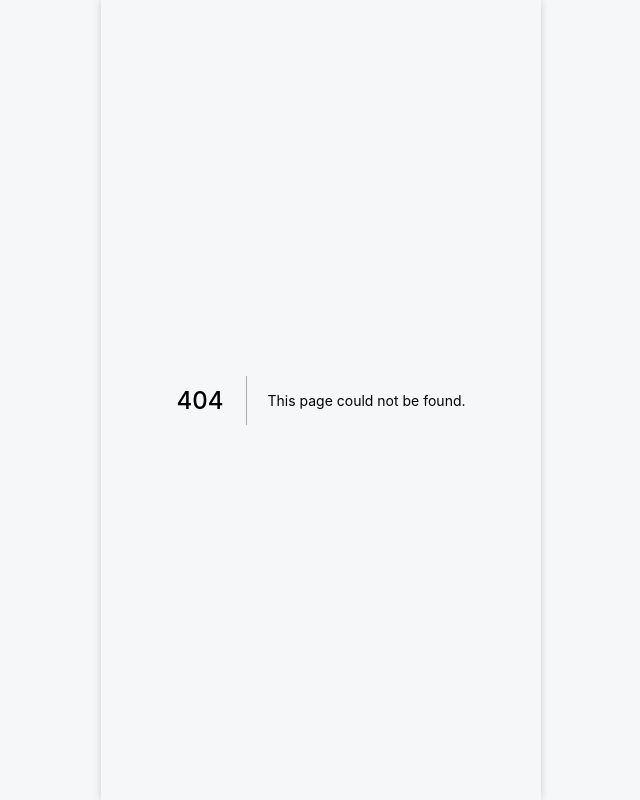
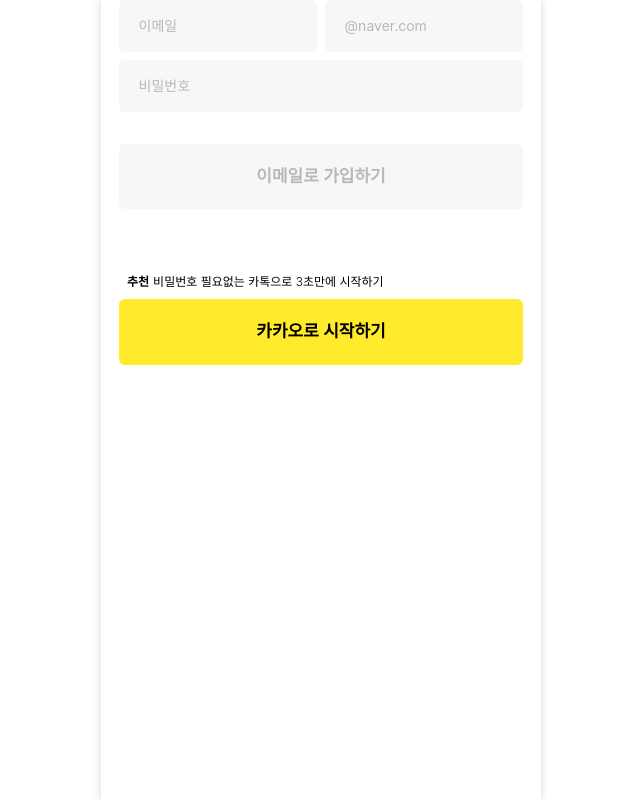
Before and after one commit to codyondev/codyon, a Next.js app: page /signup in a window 1280 px wide. Before the commit this address had no page. Shown: the whole page, without its empty margins (319-959 px from the left). Built offline with nearby package versions, Linux system fonts and the light colour scheme; a web font is replaced by a local one.

Commit message:
feat: 회원가입 폼 레이아웃 작업

```diff
--- /dev/null
+++ b/components/common/input.tsx
@@ -0,0 +1,29 @@
+import { classname } from '@lib/client';
+import React, { HTMLAttributes } from 'react';
+import { UseFormRegisterReturn } from 'react-hook-form';
+
+interface InputProps extends HTMLAttributes<HTMLInputElement> {
+  register: UseFormRegisterReturn;
+  value?: string;
+  overrideClassName?: string;
+  type?: string;
+}
+
+export default function Input({
+  register,
+  value,
+  overrideClassName,
+  ...rest
+}: InputProps) {
+  return (
+    <input
+      className={classname(
+        overrideClassName ?? '',
+        value?.trim() ? 'bg-white border-gray-29 border' : 'bg-gray-778',
+        'text-[14px] px-[1.4em] py-[1.1em] rounded-md text-dark outline-none focus:border-darkmint focus:border-2 placeholder:text-gray-88',
+      )}
+      {...rest}
+      {...register}
+    />
+  );
+}
--- a/pages/_document.tsx
+++ b/pages/_document.tsx
@@ -32,7 +32,7 @@ class MyDocument extends Document {
           href="https://fonts.googleapis.com/css2?family=Purple+Purse&family=Quicksand:wght@300;400;500&display=swap"
           rel="stylesheet"
         />
-        <body className="text-black max-w-mobile mx-auto min-h-[100vh] shadow-root text-root bg-main">
+        <body className="text-black max-w-mobile mx-auto min-h-[100vh] shadow-root text-root bg-white">
           <Main />
           <NextScript />
         </body>
--- /dev/null
+++ b/pages/signup.tsx
@@ -0,0 +1,61 @@
+import React from 'react';
+import { NextPage } from 'next';
+import { useForm } from 'react-hook-form';
+import Input from '@components/common/input';
+
+interface SignUpForm {
+  email: string;
+  platform: string;
+  password: string;
+}
+
+const SignUp: NextPage = function () {
+  const { register, watch } = useForm<SignUpForm>();
+
+  return (
+    <div className="px-[18px]">
+      <section />
+      <section>
+        <form>
+          <div className="grid grid-cols-2 gap-2">
+            <Input
+              placeholder="이메일"
+              register={register('email', { required: true })}
+              value={watch('email')}
+            />
+            <Input
+              placeholder="@naver.com"
+              register={register('platform', { required: true })}
+              value={watch('platform')}
+            />
+            <Input
+              placeholder="비밀번호"
+              type="password"
+              overrideClassName="col-span-2"
+              register={register('password', { required: true })}
+              value={watch('password')}
+            />
+          </div>
+          <button
+            type="submit"
+            className="w-full text-center mt-8 py-5 rounded-md bg-gray-778 text-gray-88 text-[17px] font-semibold"
+          >
+            이메일로 가입하기
+          </button>
+        </form>
+      </section>
+      <section className="mt-16 text-[12px] font-light">
+        <span className="ml-2 mr-1 font-bold">추천</span>비밀번호 필요없는
+        카톡으로 3초만에 시작하기
+        <button
+          type="button"
+          className="block mt-2 w-full text-center py-5 bg-kakao rounded-md text-[17px] font-semibold"
+        >
+          카카오로 시작하기
+        </button>
+      </section>
+    </div>
+  );
+};
+
+export default SignUp;
--- a/tailwind.config.js
+++ b/tailwind.config.js
@@ -1,3 +1,12 @@
+const colors = {
+  mint: '#ABE8F0',
+  kakao: '#FFEA2C',
+  darkmint: '#45C6D7',
+  'gray-778': '#F7F7F8',
+  'gray-29': '#E9E9E9',
+  'gray-88': '#B8B8B8',
+};
+
 /** @type {import('tailwindcss').Config} */
 module.exports = {
   content: [
@@ -10,9 +19,7 @@ module.exports = {
         root: 'rgb(0 0 0 / 16%) 0px 0px 8px',
         card: '4px 10px 11px rgba(0, 0, 0, 0.06)',
       },
-      backgroundColor: {
-        main: '#F6F7F8',
-      },
+      backgroundColor: { ...colors, main: '#F6F7F8' },
       maxWidth: {
         mobile: '440px',
       },
@@ -22,6 +29,13 @@ module.exports = {
       letterSpacing: {
         'very-tighter': '-0.06em',
       },
+      colors: { ...colors },
+      borderColor: {
+        ...colors,
+      },
+      outlineColor: {
+        ...colors,
+      },
     },
   },
   plugins: [],
```
Also changed, not shown: 1 other file (tests, documents, lock files or other folders).
